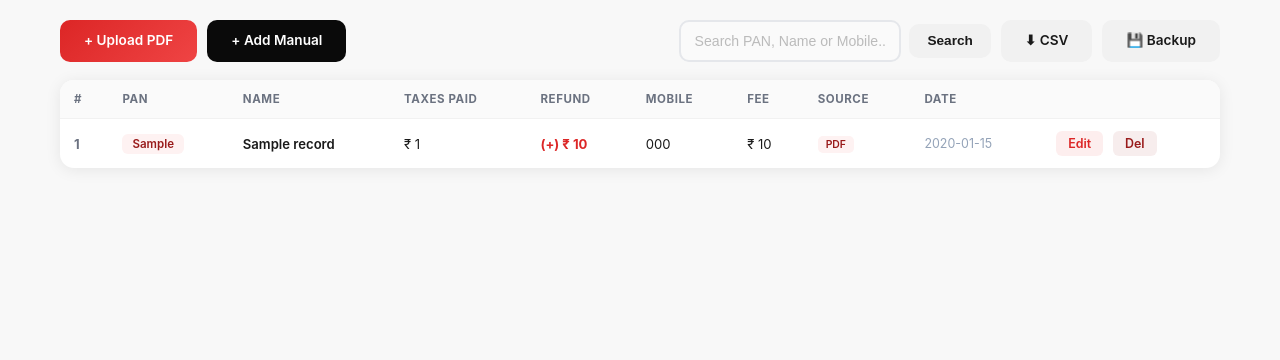
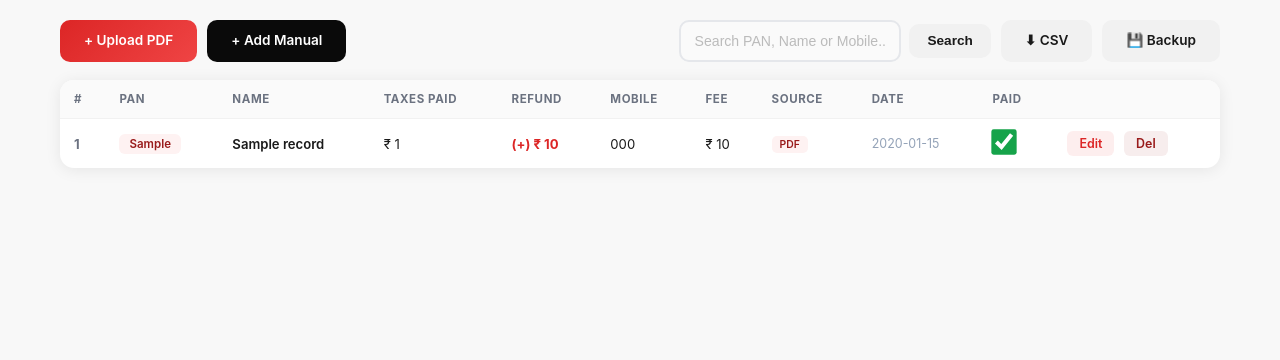
Before and after one commit to SwayamjitSinhVaghela/itr-records-admin, a Flask app: page / in a window 1280 px wide. Shown: the part 60-420 px from the top of the page. Run offline with Flask 3, Linux system fonts and the light colour scheme; tables that the repository leaves empty hold one stand-in row (values such as "Sample post").

Commit message:
add paid checkbox column with ajax toggle

```diff
--- a/app.py
+++ b/app.py
@@ -1,6 +1,7 @@
 import os, re, sqlite3
 from datetime import datetime
-from flask import Flask, render_template, request, redirect, url_for, flash
+import json
+from flask import Flask, render_template, request, redirect, url_for, flash, jsonify
 
 app = Flask(__name__)
 app.secret_key = os.urandom(24).hex()
@@ -98,7 +99,8 @@ def init_db():
                     mobile TEXT,
                     fee_amount DOUBLE PRECISION DEFAULT 0,
                     pdf_filename TEXT,
-                    created_at TIMESTAMP DEFAULT CURRENT_TIMESTAMP
+                    created_at TIMESTAMP DEFAULT CURRENT_TIMESTAMP,
+                    paid INTEGER DEFAULT 0
                 )
             ''')
         else:
@@ -112,11 +114,16 @@ def init_db():
                     mobile TEXT,
                     fee_amount REAL DEFAULT 0,
                     pdf_filename TEXT,
-                    created_at TEXT DEFAULT (datetime('now','localtime'))
+                    created_at TEXT DEFAULT (datetime('now','localtime')),
+                    paid INTEGER DEFAULT 0
                 )
             ''')
             try:
                 db.execute("ALTER TABLE records ADD COLUMN mobile TEXT")
+            except sqlite3.OperationalError:
+                pass
+            try:
+                db.execute("ALTER TABLE records ADD COLUMN paid INTEGER DEFAULT 0")
             except sqlite3.OperationalError:
                 pass
 init_db()
@@ -305,6 +312,16 @@ def edit(rid):
             return redirect(url_for('index'))
     return render_template('edit_record.html', record=r)
 
+@app.route('/api/toggle-paid/<int:rid>', methods=['POST'])
+def toggle_paid(rid):
+    with get_db() as db:
+        r = db.execute('SELECT paid FROM records WHERE id=?', (rid,)).fetchone()
+        if not r:
+            return jsonify({'error': 'Not found'}), 404
+        new = 0 if r['paid'] else 1
+        db.execute('UPDATE records SET paid=? WHERE id=?', (new, rid))
+    return jsonify({'success': True, 'paid': new})
+
 @app.route('/delete/<int:rid>')
 def delete(rid):
     with get_db() as db:
@@ -324,10 +341,10 @@ def export_csv():
         records = db.execute('SELECT * FROM records ORDER BY created_at DESC').fetchall()
     out = io.StringIO()
     w = csv.writer(out)
-    w.writerow(['ID','PAN','Name','Taxes Paid','Refund','Mobile','Fee Amount','Source','Date'])
+    w.writerow(['ID','PAN','Name','Taxes Paid','Refund','Mobile','Fee Amount','Source','Date','Paid'])
     for r in records:
         src = 'PDF' if r['pdf_filename'] else 'Manual'
-        w.writerow([r['id'], r['pan'], r['name'], r['taxes_paid'], r['refund_amount'], r['mobile'], r['fee_amount'], src, r['created_at']])
+        w.writerow([r['id'], r['pan'], r['name'], r['taxes_paid'], r['refund_amount'], r['mobile'], r['fee_amount'], src, r['created_at'], 'Yes' if r['paid'] else 'No'])
     from flask import Response
     return Response(out.getvalue(), mimetype='text/csv', headers={'Content-Disposition':'attachment;filename=itr_records.csv'})
 
--- a/templates/index.html
+++ b/templates/index.html
@@ -27,6 +27,7 @@
 <th>Fee</th>
 <th>Source</th>
 <th>Date</th>
+<th>Paid</th>
 <th></th>
 </tr>
 </thead>
@@ -50,6 +51,7 @@
 <td>{% if r.fee_amount %}{{ r.fee_amount|inr }}{% else %}<span class="sub">-</span>{% endif %}</td>
 <td>{% if r.pdf_filename %}<span class="badge badge-pdf">PDF</span>{% else %}Manual{% endif %}</td>
 <td class="sub">{{ r.created_at[:10] if r.created_at else '-' }}</td>
+<td><input type="checkbox" class="paid-cb" data-id="{{ r.id }}" {{ 'checked' if r.paid else '' }}></td>
 <td class="actions">
 <a href="/edit/{{ r.id }}" class="edit">Edit</a>
 <a href="/delete/{{ r.id }}" class="del" onclick="return confirm('Delete this record?')">Del</a>
@@ -90,6 +92,10 @@
 </div>
 
 <style>
+.paid-cb{width:22px;height:22px;cursor:pointer;accent-color:#16a34a;border-radius:5px;transition:transform .15s}
+.paid-cb:checked{transform:scale(1.15)}
+.paid-cb:hover{transform:scale(1.08)}
+
 #dndOverlay{position:fixed;inset:0;z-index:9999;background:rgba(10,10,10,.92);backdrop-filter:blur(8px);display:none;align-items:center;justify-content:center;flex-direction:column;transition:opacity .2s}
 #dndOverlay.show{display:flex;animation:fadeIn .2s ease}
 .dnd-inner{text-align:center;padding:40px}
@@ -138,6 +144,14 @@
       }
     }
   });
+  })();
+
+  // paid checkbox toggle
+  document.querySelectorAll('.paid-cb').forEach(cb => {
+    cb.addEventListener('change', function() {
+      fetch('/api/toggle-paid/' + this.dataset.id, { method: 'POST' });
+    });
+  });
 })();
 </script>
 {% endblock %}
```
